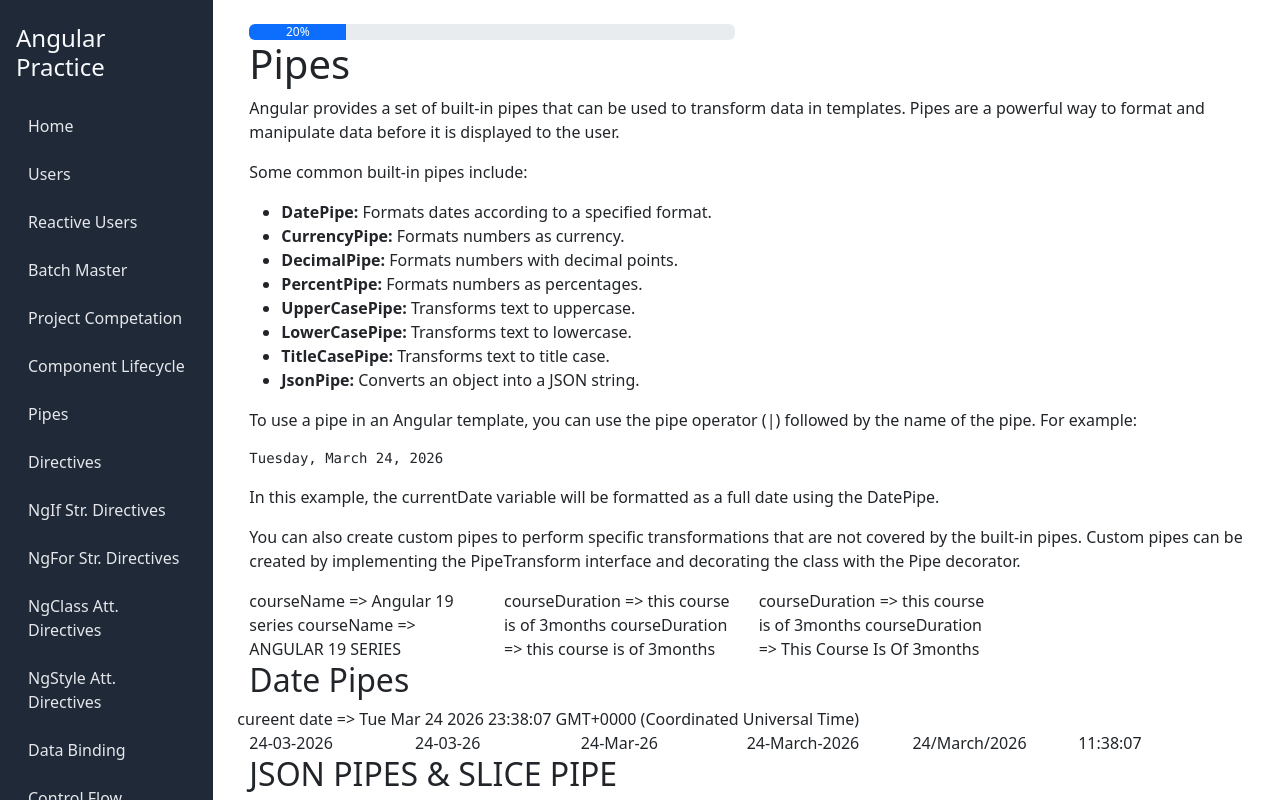
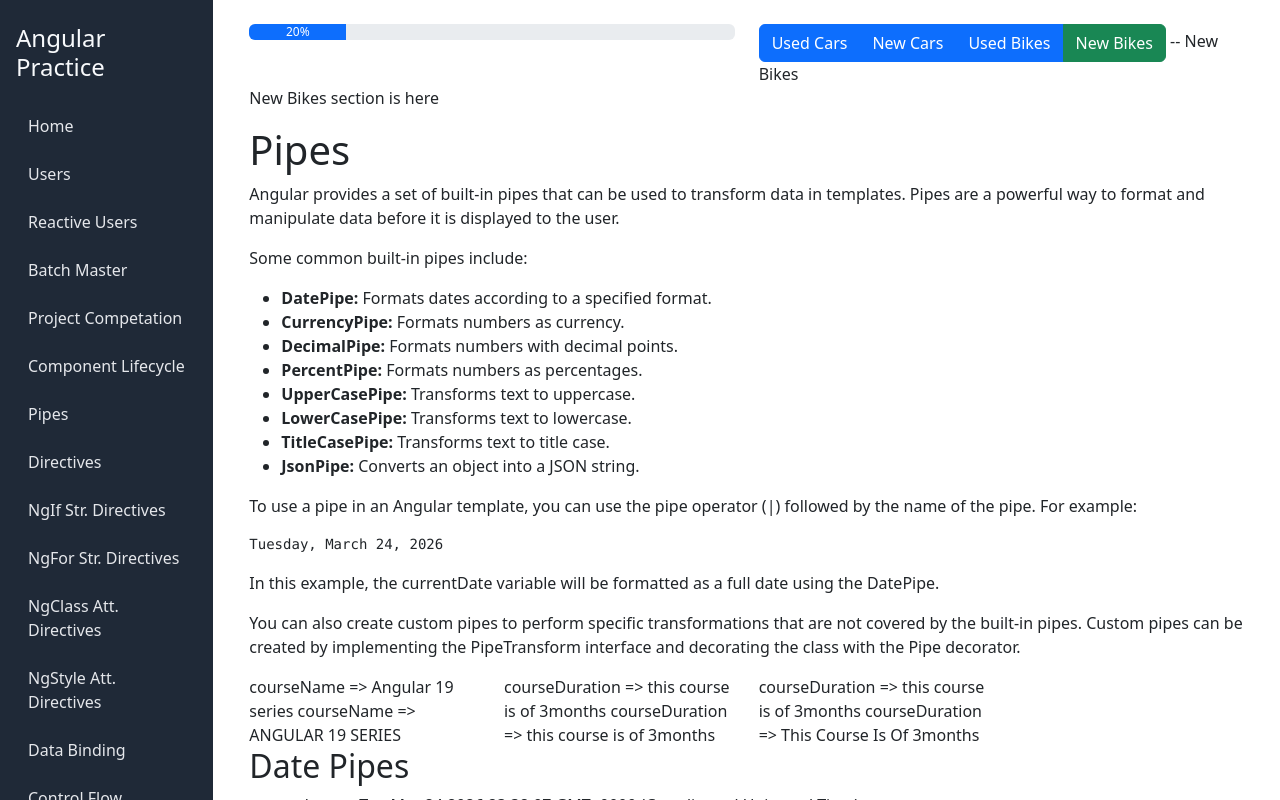
Before and after one commit to meyadavajeet/learning-angular19, an Angular app: page /pipes in a window 1280 px wide. Shown: the top 800 px of the page. Built offline with nearby package versions, Linux system fonts and the light colour scheme.

Commit message:
Reusbale component using tabs and progress bar used in directives and pipes component

```diff
--- a/src/app/directives/directives.component.html
+++ b/src/app/directives/directives.component.html
@@ -1,6 +1,11 @@
 <div class="row">
   <div class="col-sm-6">
     <app-progressbar [progressValue]="90"></app-progressbar>
+  </div>
+</div>
+<div class="row p-4 mt-5">
+  <div class="col-sm-12 text-center">
+    <app-tabs [tabList]="customerTabs"></app-tabs>
   </div>
 </div>
 <div class="row">
--- a/src/app/pipes/pipes.component.html
+++ b/src/app/pipes/pipes.component.html
@@ -4,6 +4,19 @@
     <div class="col-sm-6">
       <app-progressbar [progressValue]="20"></app-progressbar>
     </div>
+    <div class="col-sm-6">
+      <app-tabs [tabList]="['Used Cars', 'New Cars', 'Used Bikes', 'New Bikes']" (onTabClicked)="onTabChange($event)"></app-tabs>
+      -- {{currentTabName}}
+    </div>
+    @if (currentTabName == 'Used Cars') {
+    <p>Used car section is here</p>
+    }@else if (currentTabName == 'New Cars') {
+    <p>New car section is here</p>
+    }@else if (currentTabName == 'Used Bikes') {
+    <p>Used Bikes section is here</p>
+    }@else {
+    <p>New Bikes section is here</p>
+    }
   </div>
   <div class="row">
     <div class="col-12">
--- a/src/app/pipes/pipes.component.ts
+++ b/src/app/pipes/pipes.component.ts
@@ -1,10 +1,11 @@
 import { DatePipe, JsonPipe, LowerCasePipe, SlicePipe, TitleCasePipe, UpperCasePipe } from '@angular/common';
 import { Component } from '@angular/core';
 import { ProgressbarComponent } from "../reusable/progressbar/progressbar.component";
+import { TabsComponent } from "../reusable/tabs/tabs.component";
 
 @Component({
   selector: 'app-pipes',
-  imports: [UpperCasePipe, LowerCasePipe, TitleCasePipe, DatePipe, JsonPipe, SlicePipe, ProgressbarComponent],
+  imports: [UpperCasePipe, LowerCasePipe, TitleCasePipe, DatePipe, JsonPipe, SlicePipe, ProgressbarComponent, TabsComponent],
   templateUrl: './pipes.component.html',
   styleUrl: './pipes.component.css'
 })
@@ -22,4 +23,11 @@ export class PipesComponent {
   }
 
   rollNo:number[] = [12,20,22,21,100,201]
+
+
+  currentTabName: string = 'New Bikes';
+  //
+  onTabChange(tabName: string){
+    this.currentTabName = tabName;
+  }
 }
--- /dev/null
+++ b/src/app/reusable/tabs/tabs.component.html
@@ -0,0 +1,5 @@
+<div class="btn-group" role="group" aria-label="Basic example">
+  @for (item of tabList; track $index) {
+  <button type="button" class="btn" [ngClass]="currentTab == item ? 'btn-success' : 'btn-primary' " (click)="onTabChange(item)">{{item}}</button>
+  }
+</div>
--- /dev/null
+++ b/src/app/reusable/tabs/tabs.component.ts
@@ -0,0 +1,29 @@
+import { NgClass } from '@angular/common';
+import { Component, EventEmitter, Input, OnInit, Output } from '@angular/core';
+
+@Component({
+  selector: 'app-tabs',
+  imports: [NgClass],
+  templateUrl: './tabs.component.html',
+  styleUrl: './tabs.component.css',
+})
+export class TabsComponent implements OnInit {
+  @Input() tabList: string[] = [];
+
+
+  // Commmunication from child to parent using the @output and Eventemitter
+  @Output() onTabClicked = new EventEmitter<string>();
+  currentTab: string = 'New Bikes';
+  onTabChange(tabName: string) {
+    // debugger;
+    this.currentTab = tabName;
+    this.onTabClicked.emit(tabName);
+  }
+
+  // if you want particular tab selected, In my case I want lastone should be selected
+  ngOnInit() {
+    debugger
+    this.currentTab = this.tabList[this.tabList.length - 1];
+  }
+
+}
```
Also changed, not shown: src/app/directives/directives.component.ts (+6 -3 lines), src/app/reusable/tabs/tabs.component.css (added), 2 other files (tests, documents, lock files or other folders).
